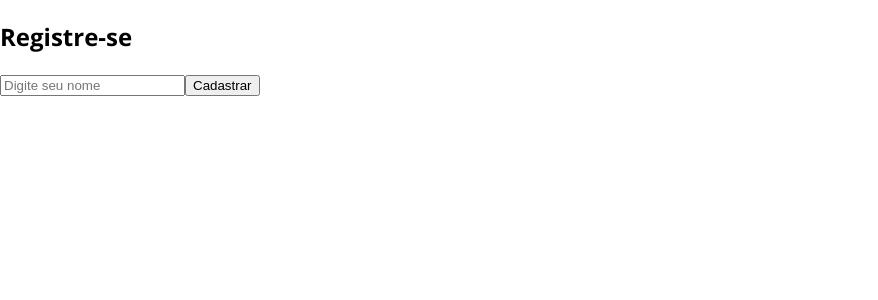
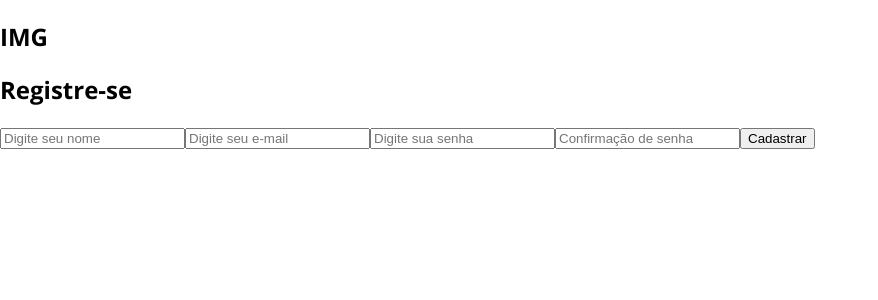
Before and after one commit to gustavodev200/to-do-react-e-node, a React (Create React App) app in the folder frontend/: page /register in a window 1280 px wide. Shown: the top 300 px of the page, without its empty margins (0-878 px from the left). Built offline with nearby package versions, Linux system fonts and the light colour scheme.

Commit message:
pegando dados do form com react-hooks-form

```diff
--- a/frontend/src/components/form/Input.jsx
+++ b/frontend/src/components/form/Input.jsx
@@ -1,7 +1,12 @@
-const Input = ({type, name, placeholder, register}) => {
-    return (
-        <input type={type} name={name} placeholder={placeholder} onChange={register}/>
-     );
-}
+const Input = ({ type, name, placeholder, register, required }) => {
+  return (
+    <input
+      type={type}
+      name={name}
+      placeholder={placeholder}
+      {...register(name, { required })}
+    />
+  );
+};
 
 export default Input;
--- a/frontend/src/components/pages/Auth/Register/index.jsx
+++ b/frontend/src/components/pages/Auth/Register/index.jsx
@@ -5,14 +5,21 @@ import { Context } from "../../../../context/UserContext";
 import Input from "../../../form/Input";
 
 const Register = () => {
-//   const [user, setUser] = useState({});
-//   const { registerUser } = useContext(Context);
+  const { registerUser } = useContext(Context);
 
   const { register, handleSubmit } = useForm();
-  const onSubmit = (data) => console.log(data);
+
+  const onSubmit = (user, e) => {
+    e.preventDefault();
+    registerUser(user);
+  };
 
   return (
     <section>
+      <div>
+        <h1>IMG</h1>
+      </div>
+
       <form onSubmit={handleSubmit(onSubmit)}>
         <h1>Registre-se</h1>
         <Input
@@ -20,6 +27,28 @@ const Register = () => {
           name="name"
           placeholder="Digite seu nome"
           register={register}
+          required
+        />
+        <Input
+          type="email"
+          name="email"
+          placeholder="Digite seu e-mail"
+          register={register}
+          required
+        />
+        <Input
+          type="password"
+          name="password"
+          placeholder="Digite sua senha"
+          register={register}
+          required
+        />
+        <Input
+          type="password"
+          name="confirmpassword"
+          placeholder="Confirmação de senha"
+          register={register}
+          required
         />
         <input type="submit" value="Cadastrar" />
       </form>
```
